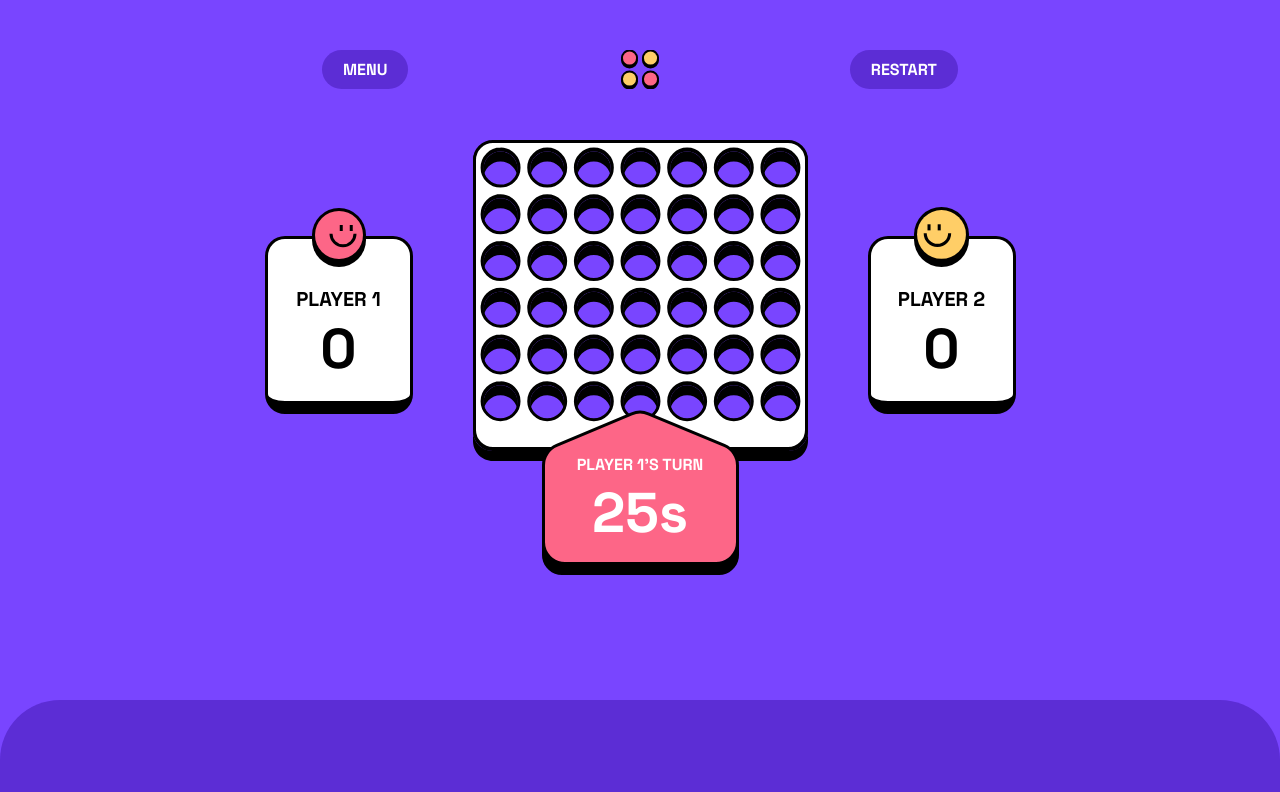
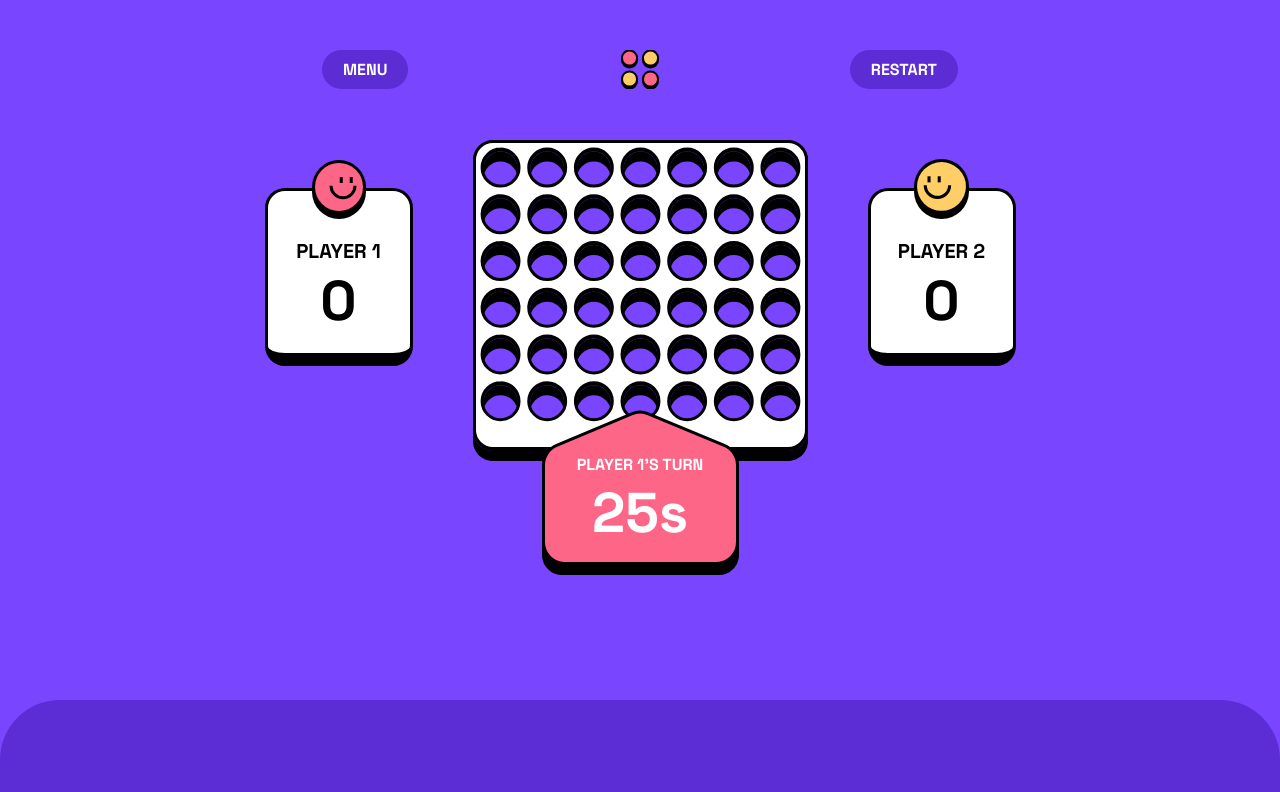
Before and after one commit to mgrevious/fem-connect-four-game, a React (Vite) app: page / in a window 1280 px wide. Shown: the top 792 px of the page. Built offline with nearby package versions, Linux system fonts and the light colour scheme.

Commit message:
Moving player positions again for FEM screenshot comparison.

```diff
--- a/src/features/game/pages/Game.tsx
+++ b/src/features/game/pages/Game.tsx
@@ -33,7 +33,7 @@ const Game = () => {
           <div className="flex flex-col lg:flex-row lg:justify-between items-center gap-[19px] lg:gap-[57px]">
             <div className="order-1 lg:gap-0 lg:order-1 flex lg:block justify-between w-full">
               <PlayerScore
-                className="ml-6 lg:ml-0 lg:mt-12"
+                className="ml-6 lg:ml-0 lg:mb-12"
                 positionClass={{
                   icon: player1IconClass,
                   container: 'sm:justify-between lg:justify-center',
@@ -55,7 +55,7 @@ const Game = () => {
             </div>
             <div className="hidden lg:order-3 lg:block">
               <PlayerScore
-                className="lg:mt-12"
+                className="lg:mb-12"
                 positionClass={{
                   icon: player2IconClass,
                   container: 'sm:justify-between lg:justify-center',
```
